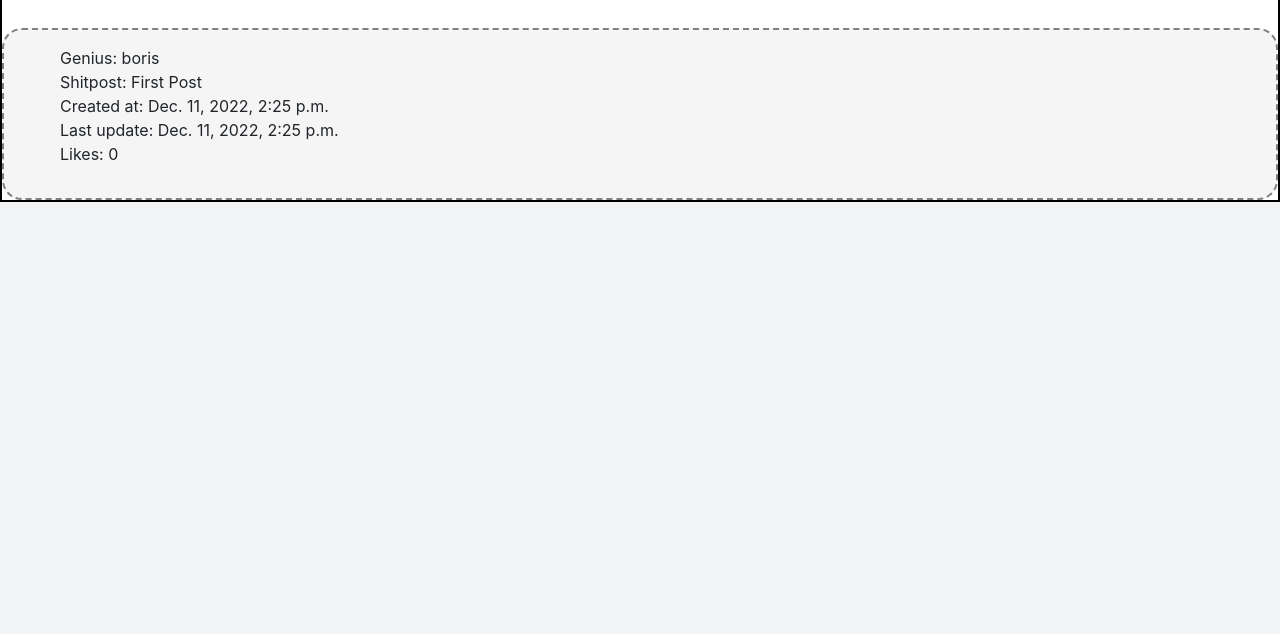
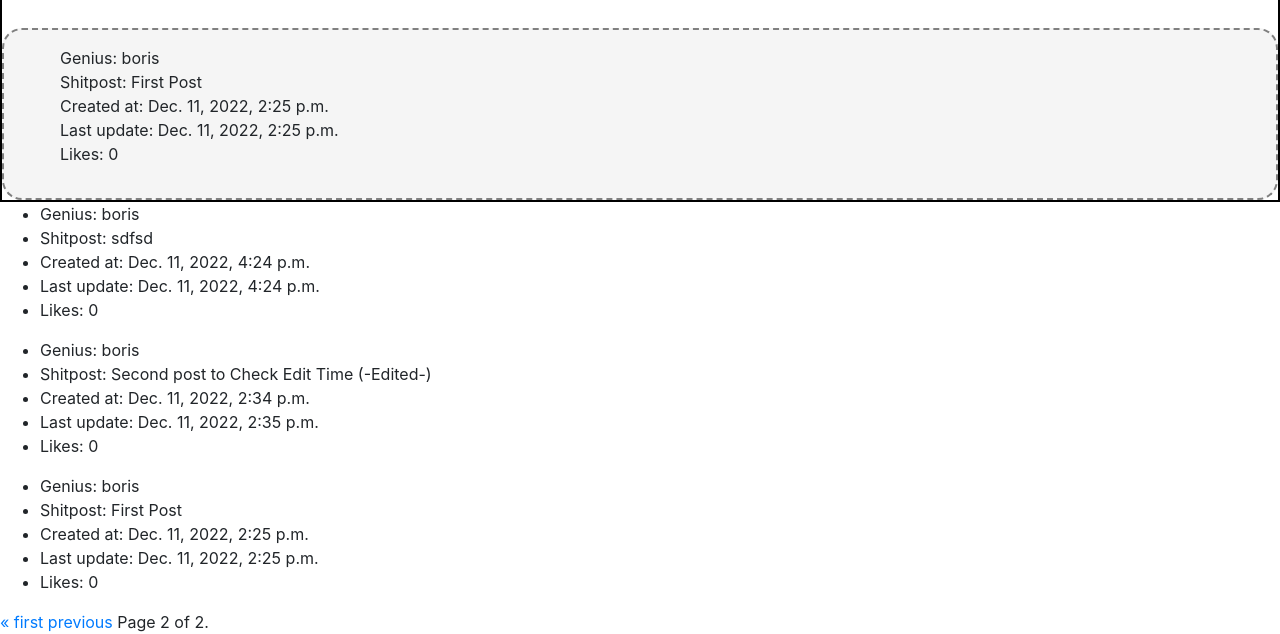
Before and after one commit to ShakunBoris/project4, a Django app: a page that uses network/templates/network/index.html in a window 1280 px wide. Shown: the part 2662-3296 px from the top of the page. Before the commit the page ends 2864 px from the top, so only its background shows below. Run offline with Django 3.2, Linux system fonts and the light colour scheme; data comes from the database, SQL or seed files in the repository; some libraries are stand-ins or nearby versions.

Commit message:
both works

```diff
--- a/network/templates/network/index.html
+++ b/network/templates/network/index.html
@@ -23,6 +23,34 @@
     </div>
   </div>
 </div>
+{% for post in page_obj %}
+    {# Each "contact" is a Contact model object. #}
+    <ul>
+        <li>Genius: {{post.author}}</li>
+        <li>Shitpost: {{post.text}} </li>
+        <li>Created at: {{post.created_at}} </li>
+        <li>Last update: {{post.updated_at}}</li>
+        <li>Likes: {{post.liked_by | length}}</li>
+      </ul>
+{% endfor %}
+
+<div class="pagination">
+    <span class="step-links">
+        {% if page_obj.has_previous %}
+            <a href="?page=1">&laquo; first</a>
+            <a href="?page={{ page_obj.previous_page_number }}">previous</a>
+        {% endif %}
+
+        <span class="current">
+            Page {{ page_obj.number }} of {{ page_obj.paginator.num_pages }}.
+        </span>
+
+        {% if page_obj.has_next %}
+            <a href="?page={{ page_obj.next_page_number }}">next</a>
+            <a href="?page={{ page_obj.paginator.num_pages }}">last &raquo;</a>
+        {% endif %}
+    </span>
+</div>
 {% endblock %} {% block script %}
 <script src="{% static 'network/network.js' %}"></script>
 {% endblock %}
--- a/network/urls.py
+++ b/network/urls.py
@@ -5,8 +5,9 @@ from . import views
 
 urlpatterns = [
     # pages
-    path("", views.index, name="index"),
-    path("post_view", views.PostsPages.as_view(), name='post_view'),
+    # path("", views.index, name="index"),
+    # path("post_list", views.PostsPages.as_view(), name='post_list'),
+    path("", views.PostsPages.as_view(), name='index'),
     path('user/<str:profile>', views.profile, name='profile'),
     path('following', views.following, name='following'),
     # commands
--- a/network/views.py
+++ b/network/views.py
@@ -11,16 +11,25 @@ from django.views.generic import ListView
 from .models import *
 
 class PostsPages(ListView):
-    model = Post
+    model = Post #.objects.all().order_by('-created_at')
+    # queryset = Post.objects.all().order_by('-created_at')
     paginate_by = 10
+    template_name = 'network/index.html'
+    def get_context_data(self, **kwargs):
+            context = super().get_context_data(**kwargs)
+            context['form'] = PostForm()
+            context['posts'] = Post.objects.all().order_by('-created_at')
+            return context
+    def get_queryset(self):
+        return Post.objects.all().order_by('-created_at')
 
-def index(request):
-    posts = Post.objects.all().order_by('-created_at')
-    form = PostForm()
-    return render(request, "network/index.html", {
-        'form': form,
-        'posts': posts,
-    })
+# def index(request):
+#     posts = Post.objects.all().order_by('-created_at')
+#     form = PostForm()
+#     return render(request, "network/index.html", {
+#         'form': form,
+#         'posts': posts,
+#     })
 
 
 @csrf_exempt
```
